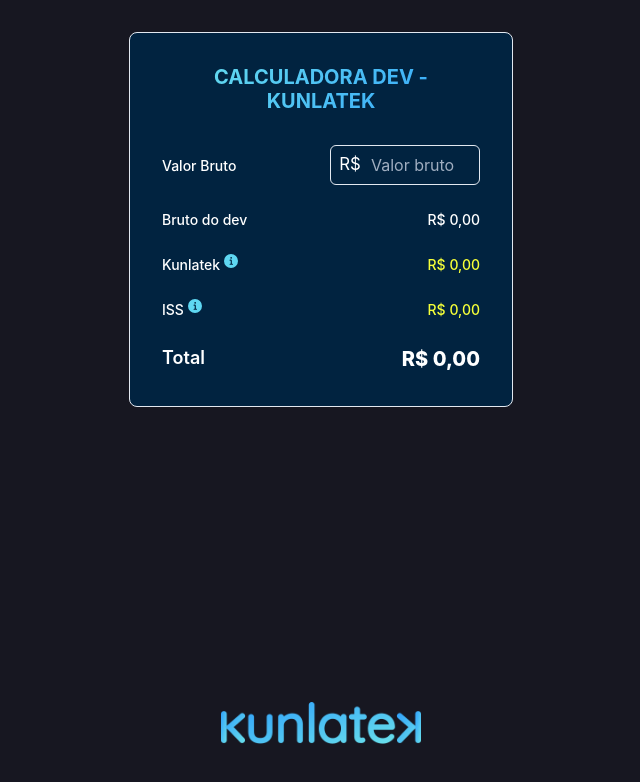
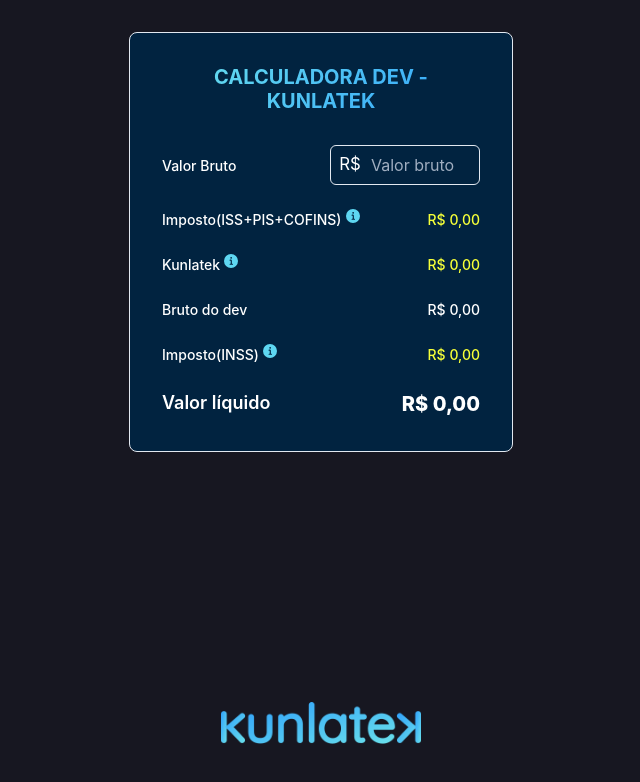
Before and after one commit to robertobdev/kunlatek-dev-calculator, a React (Create React App) app: page / in a window 1280 px wide. Shown: the top 782 px of the page, without its empty margins (319-959 px from the left). Built offline with nearby package versions, Linux system fonts and the light colour scheme.

Commit message:
change values

```diff
--- a/src/pages/calculator.tsx
+++ b/src/pages/calculator.tsx
@@ -14,25 +14,27 @@
 interface CalculateGrossValues {
   _kunlatek: number;
   _devGross: number;
-  _iss: number;
+  _inss: number;
   _net: number;
+  _issPisCofins: number;
 }
 
 export const Calculator = () => {
   const [totalGrossValue, setTotalGrossValue] = React.useState('');
   const [kunlatek, setKunlatek] = React.useState(0);
   const [devGross, setDevGross] = React.useState(0);
-  const [iss, setIss] = React.useState(0);
+  const [inss, setInss] = React.useState(0);
+  const [issPisCofins, setIssPisCofins] = React.useState(0);
   const [net, setNet] = React.useState(0);
 
   const handleGrossValue = (value: string) => {
     setTotalGrossValue(value);
-    const { _kunlatek, _devGross, _iss, _net } = calculateGrossValue(
-      Number(value)
-    );
+    const { _kunlatek, _devGross, _issPisCofins, _inss, _net } =
+      calculateGrossValue(Number(value));
     setKunlatek(_kunlatek * -1);
     setDevGross(_devGross);
-    setIss(_iss * -1);
+    setInss(_inss * -1);
+    setIssPisCofins(_issPisCofins * -1);
     setNet(_net);
   };
 
@@ -43,7 +45,8 @@
     return {
       _kunlatek,
       _devGross,
-      _iss: _devGross * 0.2,
+      _issPisCofins: value - _totalGrossValue,
+      _inss: _devGross * 0.2,
       _net: _devGross * 0.8,
     };
   };
@@ -89,31 +92,41 @@
             />
           </InputGroup>
         </OrderSummaryItem>
-        <OrderSummaryItem label="Bruto do dev" value={formatPrice(devGross)} />
+        <OrderSummaryItem
+          label={
+            <TooltipItem
+              label="Imposto(ISS+PIS+COFINS)"
+              tooltipLabel="ISS + PIS + COFINS incide sob o valor bruto e é fixado em 5,65%"
+            />
+          }
+          isNegativeValue={true}
+          value={formatPrice(issPisCofins)}
+        />
         <OrderSummaryItem
           label={
             <TooltipItem
               label="Kunlatek"
-              tooltipLabel="Kunlatek incide sob o valor bruto e é fixado em 25%"
+              tooltipLabel="Kunlatek incide sob o valor bruto - Impostos(Iss PIS e COFINS) e é fixado em 25%"
             />
           }
           isNegativeValue={true}
           value={formatPrice(kunlatek)}
         />
+        <OrderSummaryItem label="Bruto do dev" value={formatPrice(devGross)} />
         <OrderSummaryItem
           label={
             <TooltipItem
-              label="ISS"
-              tooltipLabel="ISS incide sob o valor bruto do dev  e é fixado em 20%"
+              label="Imposto(INSS)"
+              tooltipLabel="INSS incide sob o valor bruto do dev e é fixado em 20%"
             />
           }
           isNegativeValue={true}
-          value={formatPrice(iss)}
+          value={formatPrice(inss)}
         />
 
         <Flex justify="space-between">
           <Text fontSize="lg" color="#FFFFFF" fontWeight="semibold">
-            Total
+            Valor líquido
           </Text>
           <Text fontSize="xl" color="#FFFFFF" fontWeight="extrabold">
             {formatPrice(net)}
```
